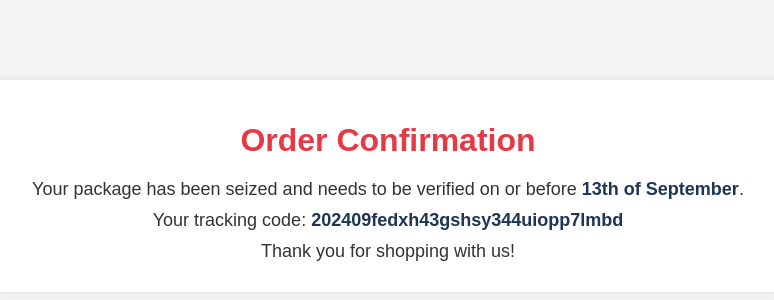
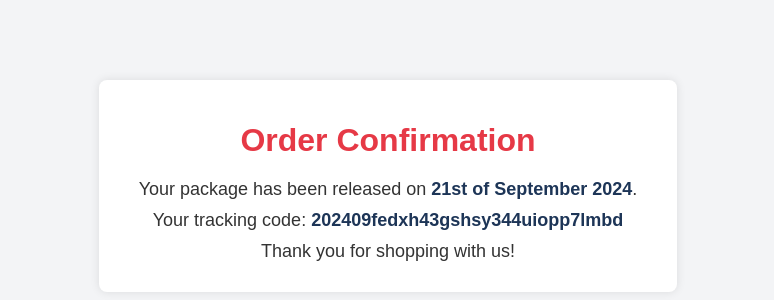
Before and after one commit to FedExorgweb/Fedx, a plain HTML site: page order.html in a window 1280 px wide. Shown: the part 214-514 px from the top of the page, without its empty margins (252-1026 px from the left). Drawn offline with Linux system fonts and the light colour scheme.

Commit message:
Update order.html

```diff
--- a/order.html
+++ b/order.html
@@ -9,7 +9,7 @@
 <body>
     <div class="container">
         <h1>Order Confirmation</h1>
-        <p>Your package has been seized and needs to be verified on or before  <strong>13th of September</strong>.</p>
+        <p>Your package has been released on  <strong>21st of September 2024</strong>.</p>
         <p>Your tracking code: <strong>202409fedxh43gshsy344uiopp7lmbd</strong></p>
         <p>Thank you for shopping with us!</p>
     </div>
```
